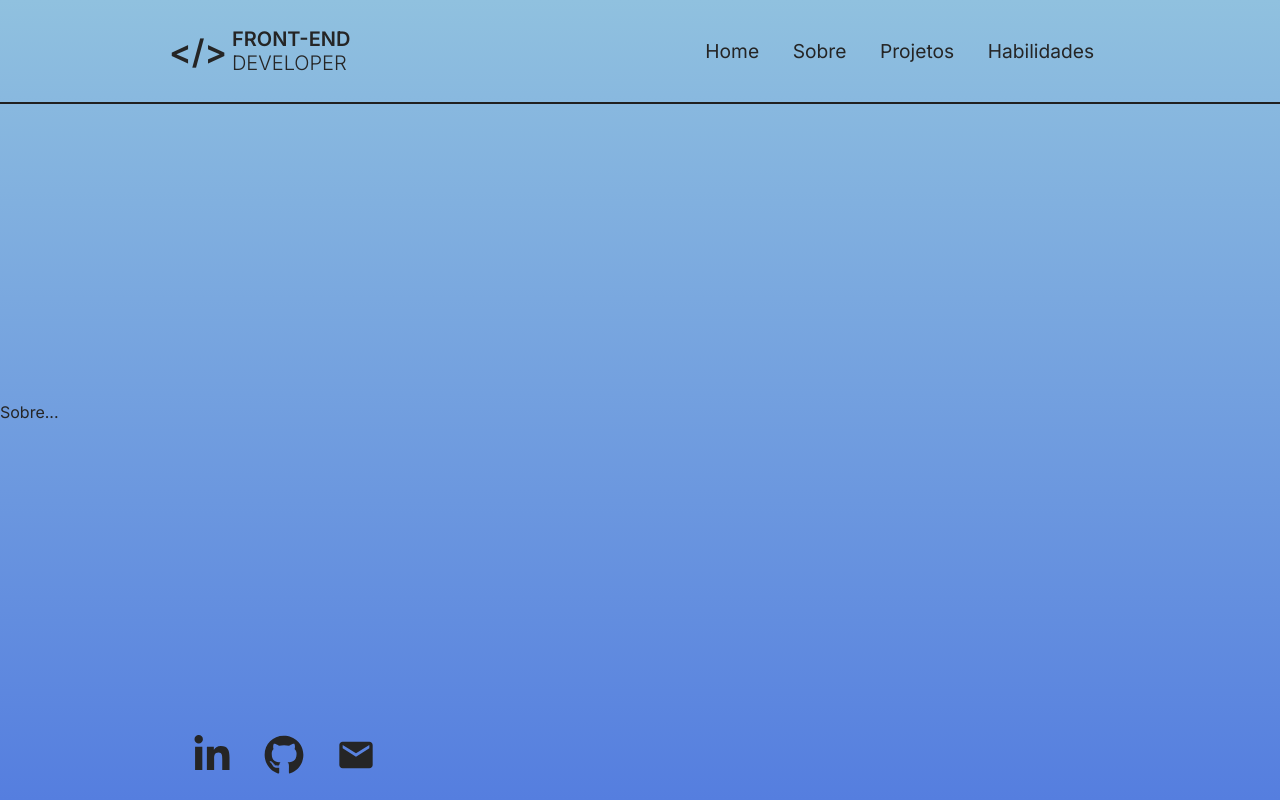
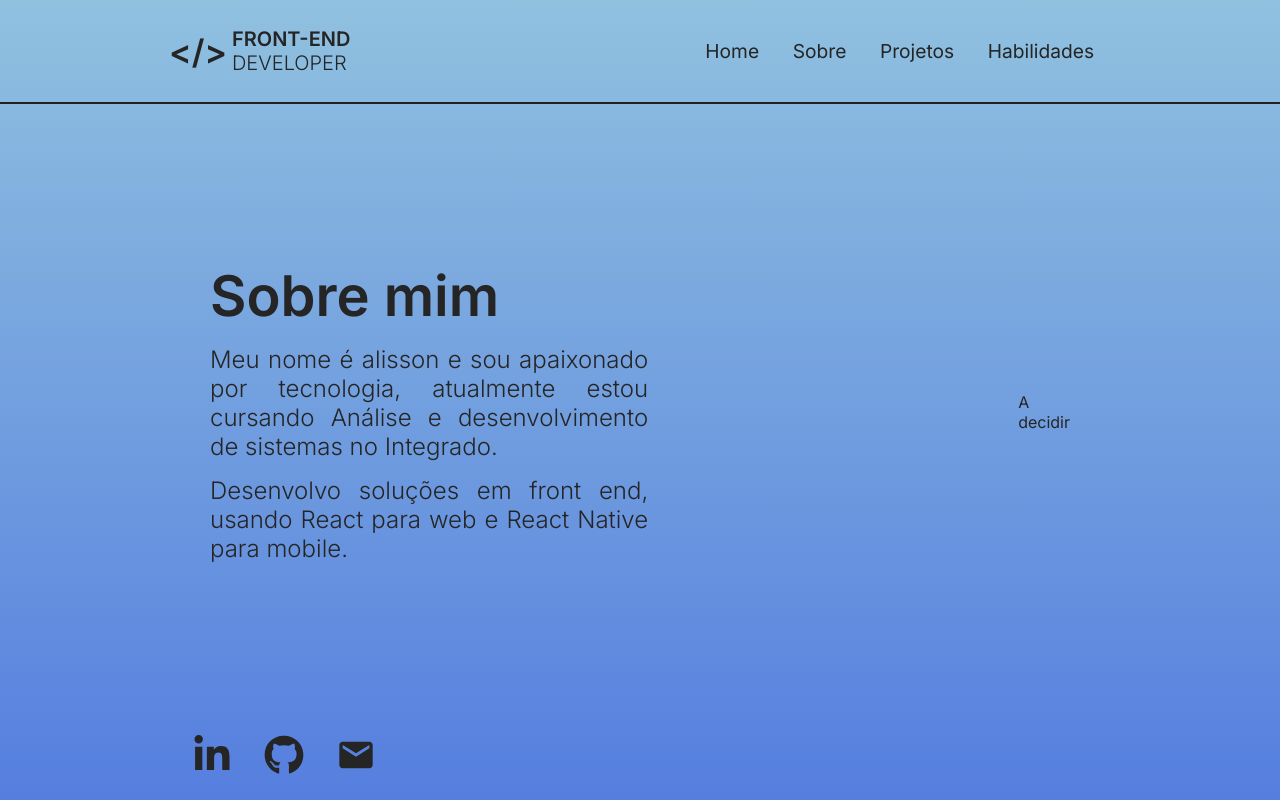
Before and after one commit to alisson2014/site-pessoal, a React (Create React App) app: page /about in a window 1280 px wide. Built offline with nearby package versions, Linux system fonts and the light colour scheme.

Commit message:
[POR-004]feat: desenvolvi a pagina sobre

```diff
--- /dev/null
+++ b/src/pages/About/atoms.ts
@@ -0,0 +1,25 @@
+import styled from "styled-components"
+
+export const Container = styled.div`
+  display: flex;
+  align-items: center;
+  gap: 370px;
+  padding: 0 210px;
+`
+
+export const Content = styled.div`
+  display: flex;
+  flex-direction: column;
+  gap: 15px;
+`
+
+export const Tittle = styled.h2`
+  font-size: 56px;
+  font-weight: 600;
+`
+
+export const TextContent = styled.p`
+  font-size: 24px;
+  font-weight: 300;
+  text-align: justify;
+`
--- a/src/pages/About/index.tsx
+++ b/src/pages/About/index.tsx
@@ -1,6 +1,21 @@
+import * as Atoms from "./atoms"
+
 const About = () => {
   return (
-    <div>Sobre...</div>
+    <Atoms.Container>
+      <Atoms.Content>
+        <Atoms.Tittle>Sobre mim</Atoms.Tittle>
+        <Atoms.TextContent>
+          Meu nome é alisson e sou apaixonado por tecnologia, atualmente estou cursando Análise e desenvolvimento de sistemas no Integrado.
+        </Atoms.TextContent>
+        <Atoms.TextContent>
+          Desenvolvo soluções em front end, usando React para web e React Native para mobile.
+        </Atoms.TextContent>
+      </Atoms.Content>
+      <div>
+        A decidir
+      </div>
+    </Atoms.Container>
   );
 };
 
```
